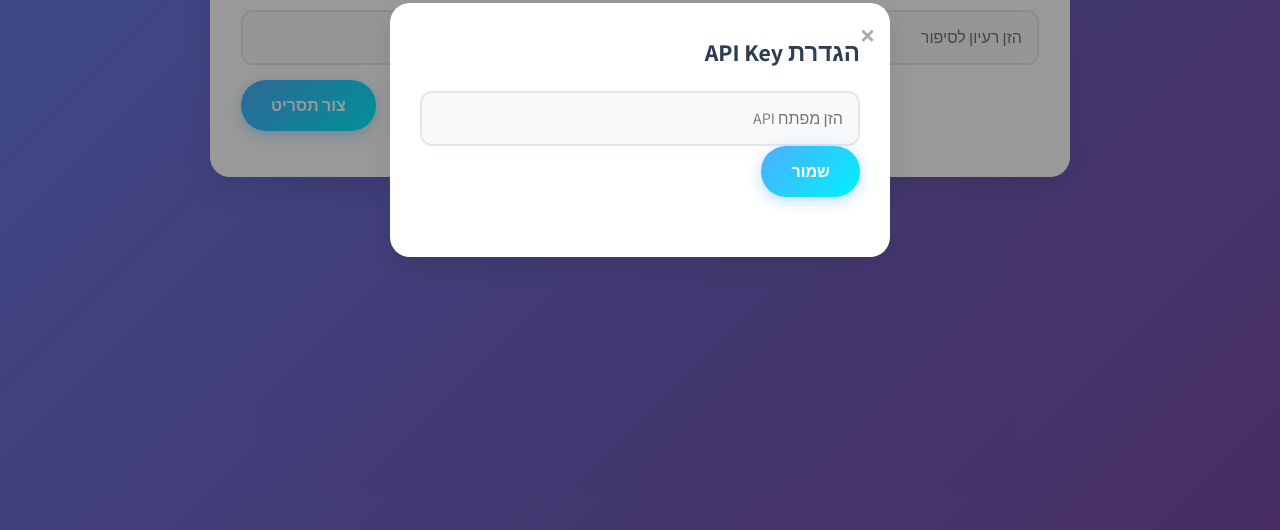
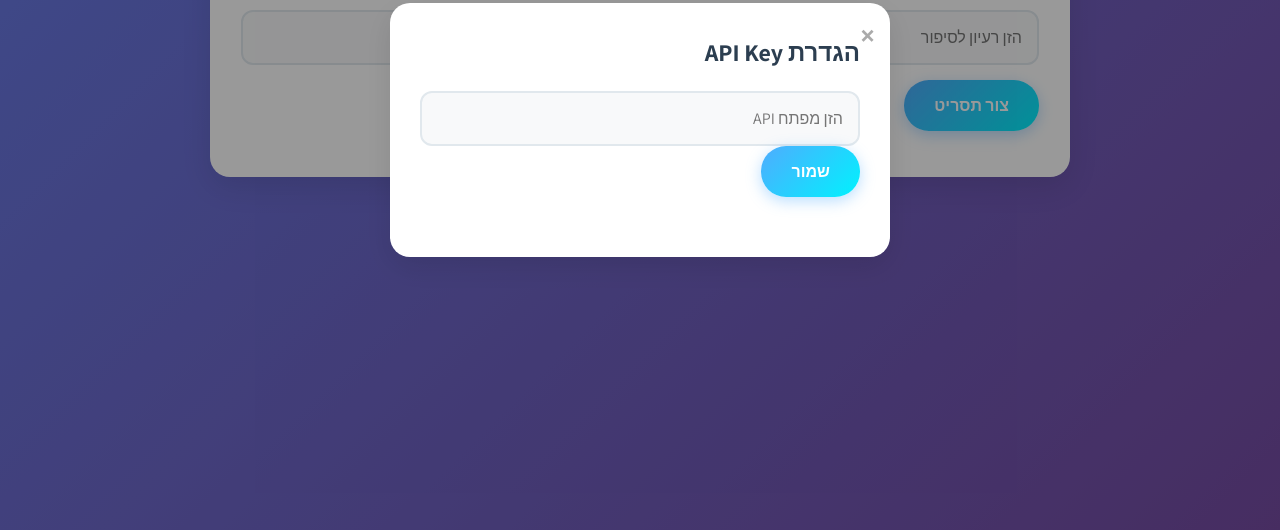
Before and after one commit to HARTK850/pashut-si, a plain HTML site: page index.html in a window 1280 px wide. Shown: the part 270-800 px from the top of the page. Drawn offline with Linux system fonts and the light colour scheme; a web font is replaced by a local one.

Commit message:
Update style.css

```diff
--- a/style.css
+++ b/style.css
@@ -204,7 +204,8 @@ body {
   display: flex;
   gap: 10px;
   margin-bottom: 15px;
-  flex-direction: row-reverse; /* יישור לימין לעברית */
+  flex-direction: column; /* שינוי לטור במקום שורה */
+  align-items: flex-start; /* יישור תוכן לשמאל בתוך הטור */
 }
 
 input[type="text"],
```
